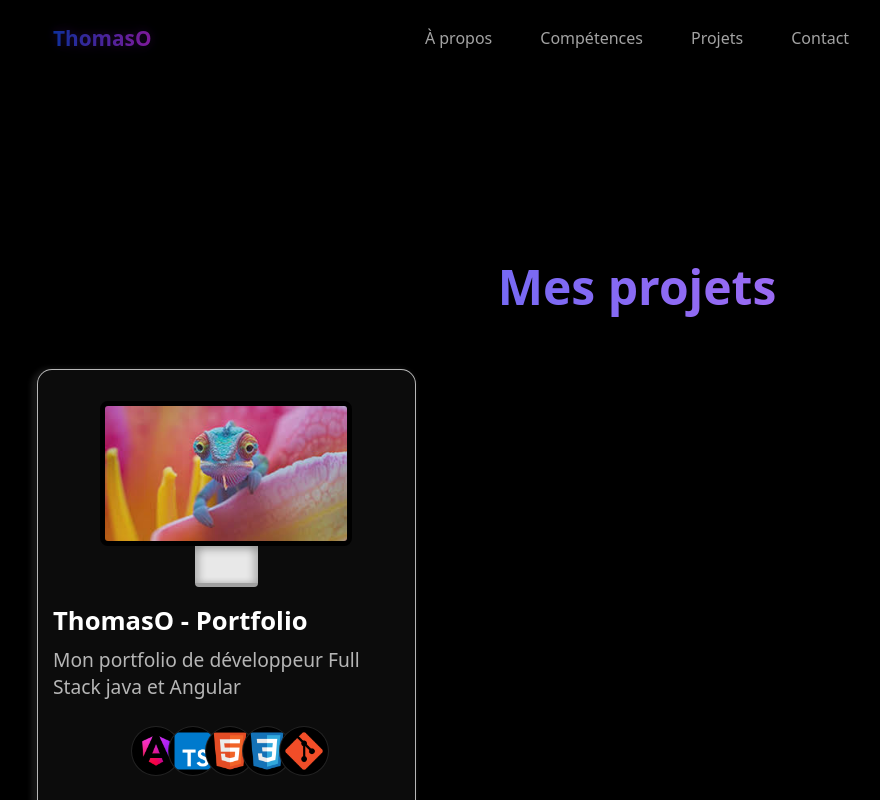
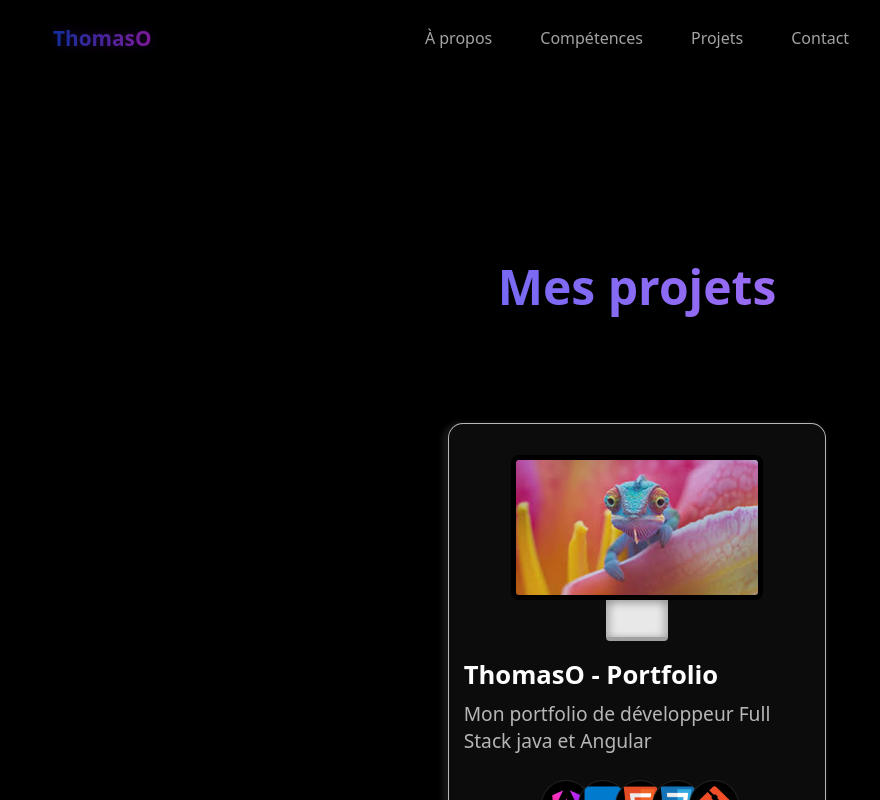
Before and after one commit to thomasolivier-dev/portfolio, an Angular app in the folder portfolio/: page / in a window 1280 px wide. Shown: the top 800 px of the page, without its empty margins (3-883 px from the left). Built offline with nearby package versions, Linux system fonts and the light colour scheme.

Commit message:
fix: centering for 1 or two card

```diff
--- a/portfolio/src/app/sections/project/project-section/project-section.component.scss
+++ b/portfolio/src/app/sections/project/project-section/project-section.component.scss
@@ -15,6 +15,7 @@ h2 {
     -webkit-background-clip: text;
     color: transparent;
     padding: 10px;
+    padding-bottom: 4rem;
 }
 
 .container {
@@ -27,7 +28,16 @@ h2 {
 .grid-project {
     display: grid;
     grid-template-columns: repeat(3, 1fr);
+    justify-content: center;
     gap: 2rem;
+}
+
+.grid-project:has(> :only-child) > * {
+  grid-column: 2;
+}
+
+.grid-project:has(> :nth-child(2):last-child) {
+  grid-template-columns: repeat(2, 0.75fr);
 }
 
 @media (max-width: 950px) {
--- a/portfolio/src/app/shared/components/tooltips/image-tooltip/image-tooltip.component.html
+++ b/portfolio/src/app/shared/components/tooltips/image-tooltip/image-tooltip.component.html
@@ -1,5 +1,5 @@
 <div class="wrapper">
-    <div class="container">
+    <div class="image-container">
         <img [src]="imagePath" alt="image techno"/>
     </div>
     <div class="tooltip">
--- a/portfolio/src/app/shared/components/tooltips/image-tooltip/image-tooltip.component.scss
+++ b/portfolio/src/app/shared/components/tooltips/image-tooltip/image-tooltip.component.scss
@@ -4,7 +4,7 @@
     height: 50px;
 }
 
-.container {
+.image-container {
     width: 100%;
     height: 100%;
     position: relative;
```
